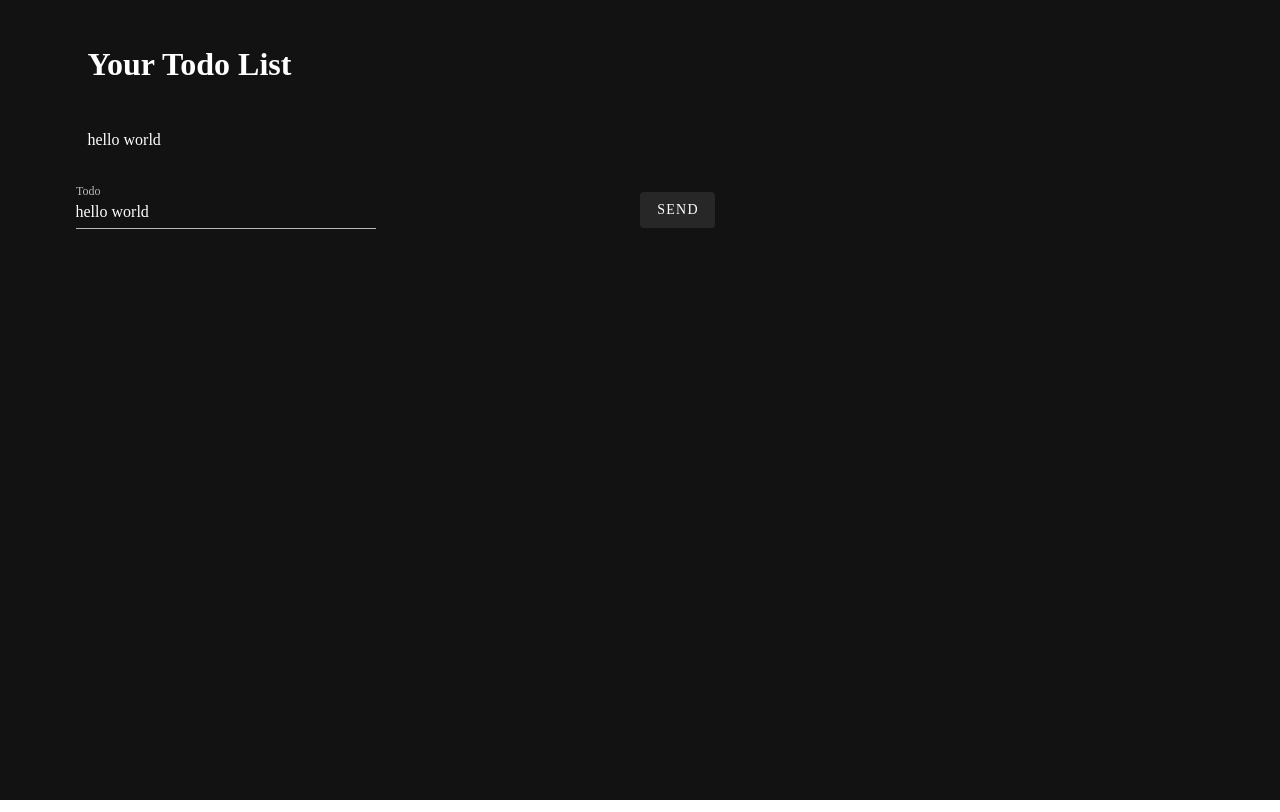
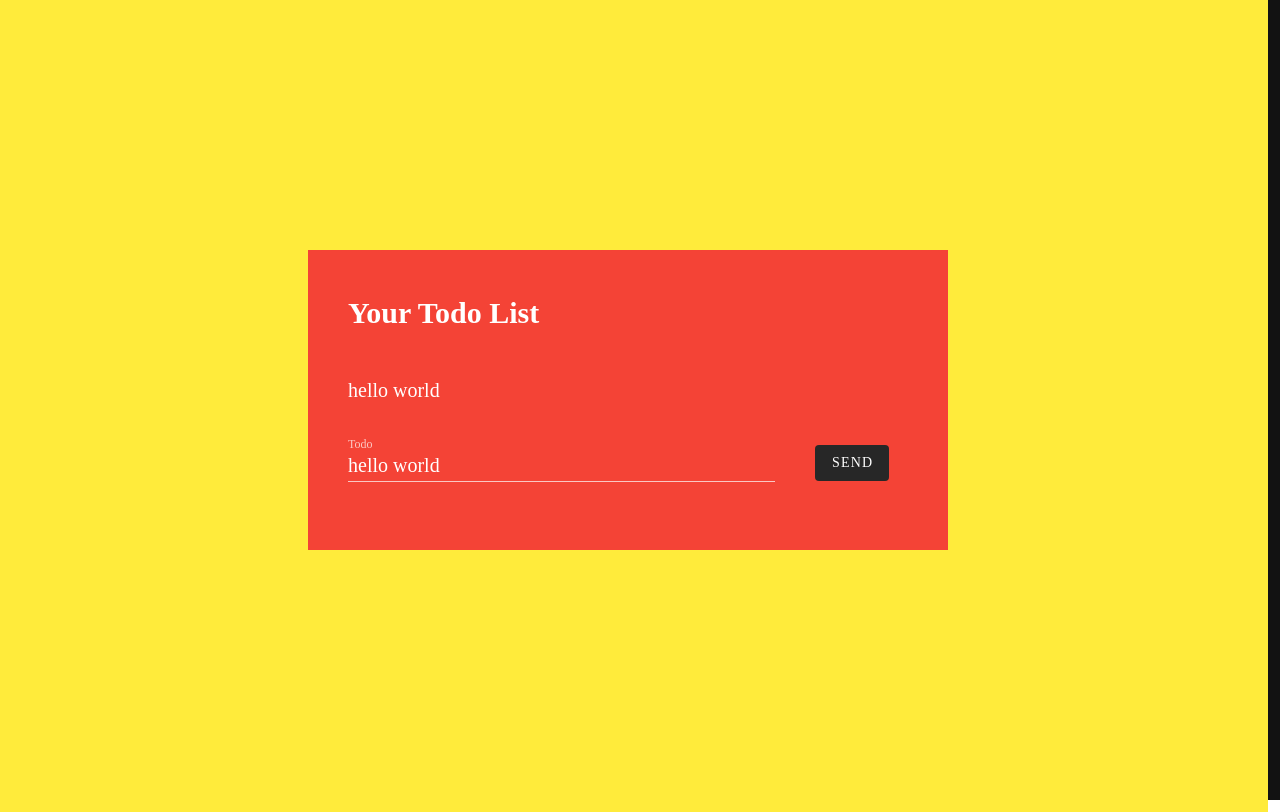
Before and after one commit to yanase-kenta0505/nuxt-todo, a Nuxt app: page /todo in a window 1280 px wide. Built offline with nearby package versions, Linux system fonts and the light colour scheme; a web font is replaced by a local one.

Commit message:
TODO入力画面の実装

```diff
--- a/pages/index.vue
+++ b/pages/index.vue
@@ -2,35 +2,34 @@
   <v-app>
     <div>
       <nuxt-link to="/todo">
-        ようこそ TODOアプリへ
+        ようこそ YOUR TODOアプリへ
       </nuxt-link>
     </div>
   </v-app>
 </template>
 
 <script>
-export default {
-
-}
+export default {}
 </script>
 
 <style lang="scss" scoped>
 @import url('https://fonts.googleapis.com/css2?family=STIX+Two+Text:ital@1&display=swap');
-*{
+* {
   font-family: 'STIX Two Text', serif;
 }
 div {
   display: flex;
-  height: 700px;
+  height: 100%;
   justify-content: center;
   & a {
-    font-size: 20px;
-
+    display: block;
+    width: 600px;
+    font-size: 40px;
     color: white;
     height: 70px;
+    text-decoration: none;
     align-self: center;
-    text-decoration: none;
-    &:hover{
+    &:hover {
       color: rgb(202, 118, 202);
     }
   }
--- a/pages/todo.vue
+++ b/pages/todo.vue
@@ -1,29 +1,36 @@
 <template>
   <v-app>
-    <v-container>
-    <div>
-      <h1 class="ml-10 mt-10">Your Todo List</h1>
-    </div>
-    <p class="ml-10 mt-10">{{ $store.state.todo.message }}</p>
-    <v-row class="mt-10">
+    <v-row
+      class="yellow"
+      style="height: auto; width: 100%;"
+      align-content="center"
+    >
+      <v-row no-gutters style="height: 300px;" justify="center">
+        <v-col class="red" cols="6">
           <v-col>
+            <h1 class="mt-10 pl-10">Your Todo List</h1>
+          </v-col>
+          <v-col>
+            <p class="mt-10 pl-10">{{ $store.state.todo.message }}</p>
+          </v-col>
+          <v-row no-gutters class="mt-10">
+            <v-col cols="8" class="ml-10">
               <v-text-field
                 label="Todo"
                 hide-details="auto"
-          style="width: 300px;"
-          class="ml-10"
                 :value="$store.state.todo.message"
                 @input="changeMessage($event)"
               ></v-text-field>
             </v-col>
-      <v-col>
-        <v-btn depressed >
-          send
+            <v-col cols="2" class="ml-10">
+              <v-btn depressed @click="add">
+                SEND
               </v-btn>
             </v-col>
           </v-row>
-
-    </v-container>
+        </v-col>
+      </v-row>
+    </v-row>
   </v-app>
 </template>
 
@@ -39,8 +46,11 @@ export default {
     //   this.message = e
     // }
     changeMessage(e) {
-      console.log(e)
       this.$store.dispatch('todo/changeMessage', e)
+    },
+    add() {
+      console.log('foo')
+      this.$store.dispatch('todo/add')
     },
   },
 }
@@ -48,16 +58,13 @@ export default {
 
 <style lang="scss" scoped>
 @import url('https://fonts.googleapis.com/css2?family=STIX+Two+Text:ital@1&display=swap');
-// p {
-//   font-family: 'STIX Two Text', serif;
-// }
-
-// input {
-//   font-family: 'STIX Two Text', serif;
-// }
 
 * {
   font-family: 'STIX Two Text', serif;
   padding: 0;
+  font-size: 20px;
+  & h1 {
+    font-size: 30px;
+  }
 }
 </style>
--- a/store/todo.js
+++ b/store/todo.js
@@ -5,12 +5,18 @@ export const state = () => ({
 export const mutations = {
   changeMessage(state, e) {
     state.message = e
+  },
+  add(state) {
+    state.message = ''
   }
 
 }
 
 export const actions = {
-  changeMessage(context,e){
-    context.commit('changeMessage',e)
+  changeMessage(context, e) {
+    context.commit('changeMessage', e)
+  },
+  add(context) {
+    context.commit('add')
   }
 }
```
Lines whose indentation alone changed are shown as unchanged.
